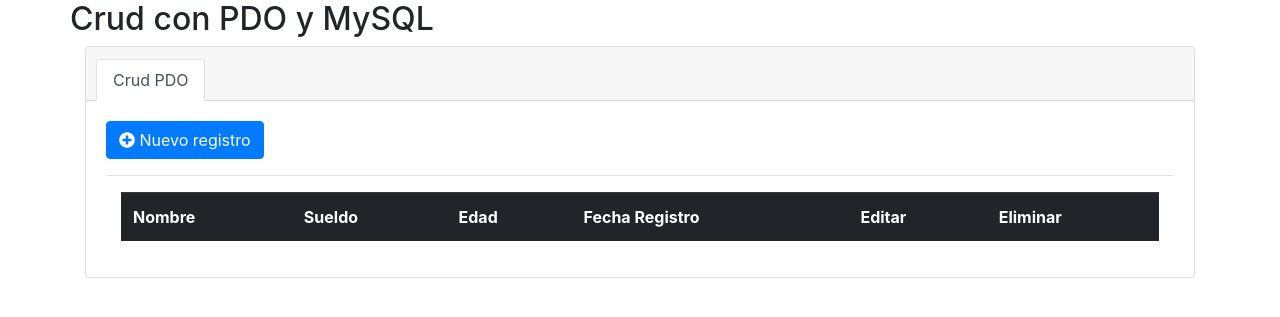
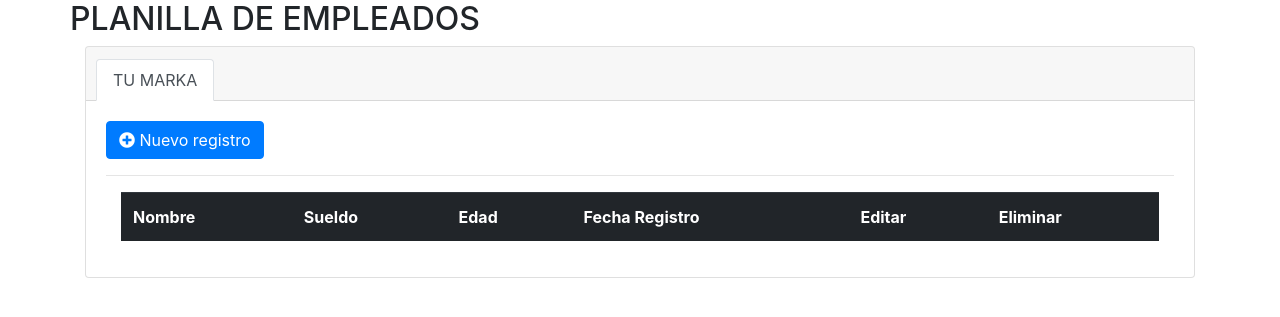
Before and after one commit to Raphaelbarriosg/crud, a PHP site: page / in a window 1280 px wide. Shown: the top 317 px of the page. Run offline with PHP 8.4, Linux system fonts and the light colour scheme; data that the repository does not hold is empty; some libraries are stand-ins or nearby versions.

Commit message:
cambio de titulo y texto

```diff
--- a/index.php
+++ b/index.php
@@ -1,7 +1,7 @@
 <!DOCTYPE html>
 <html>
 <head>
-	<title>PDO</title>
+	<title>TU MARKA</title>
 	<link rel="stylesheet" type="text/css" href="librerias/bootstrap4/bootstrap.min.css">
 	<link rel="stylesheet" href="https://use.fontawesome.com/releases/v5.8.2/css/all.css" integrity="sha384-oS3vJWv+0UjzBfQzYUhtDYW+Pj2yciDJxpsK1OYPAYjqT085Qq/1cq5FLXAZQ7Ay" crossorigin="anonymous">
 	<meta charset="utf-8">
@@ -14,13 +14,13 @@
 
 	<div class="container">
 		<div class="row">
-			<h2>Crud con PDO y MySQL</h2>
+			<h2>PLANILLA DE EMPLEADOS</h2>
 			<div class="col-sm-12">
 				<div class="card text-left">
 					<div class="card-header">
 						<ul class="nav nav-tabs card-header-tabs">
 							<li class="nav-item">
-								<a class="nav-link active" href="#">Crud PDO</a>
+								<a class="nav-link active" href="#">TU MARKA</a>
 							</li>
 						</ul>
 					</div>
```
